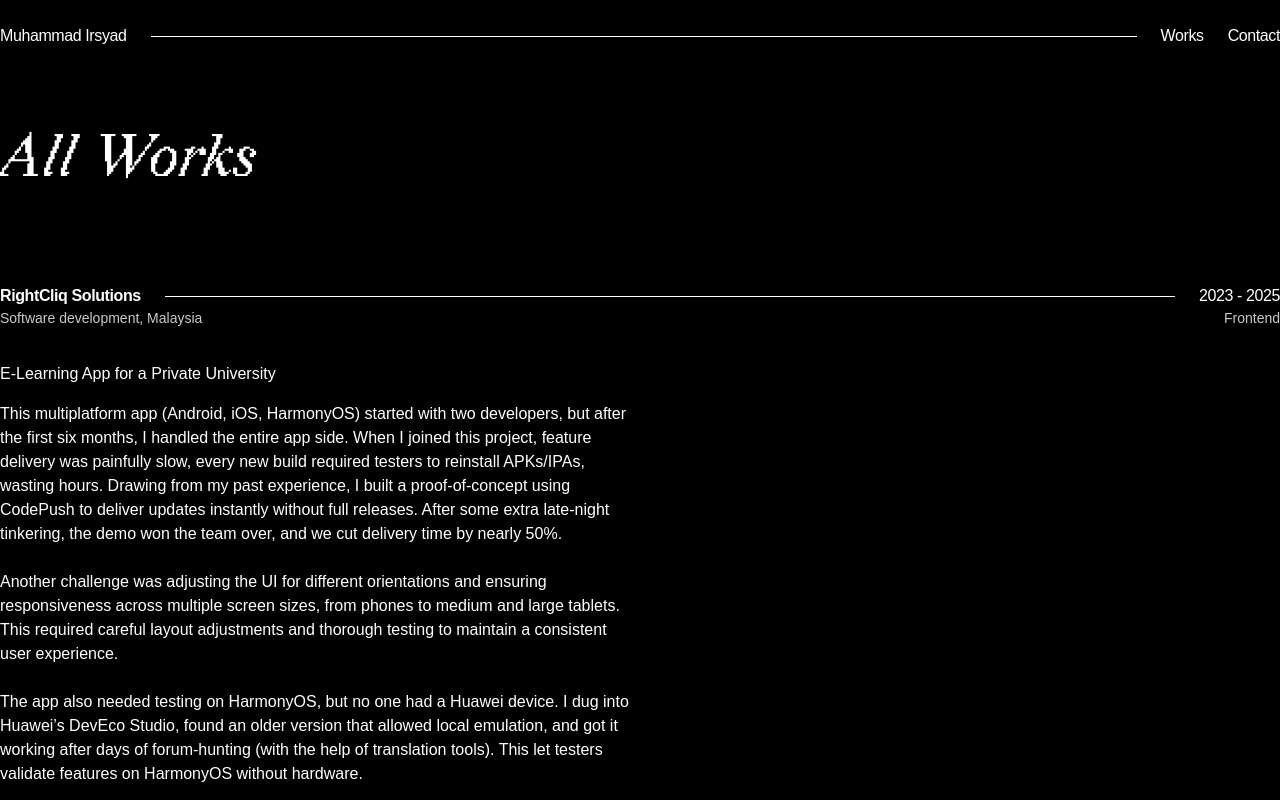
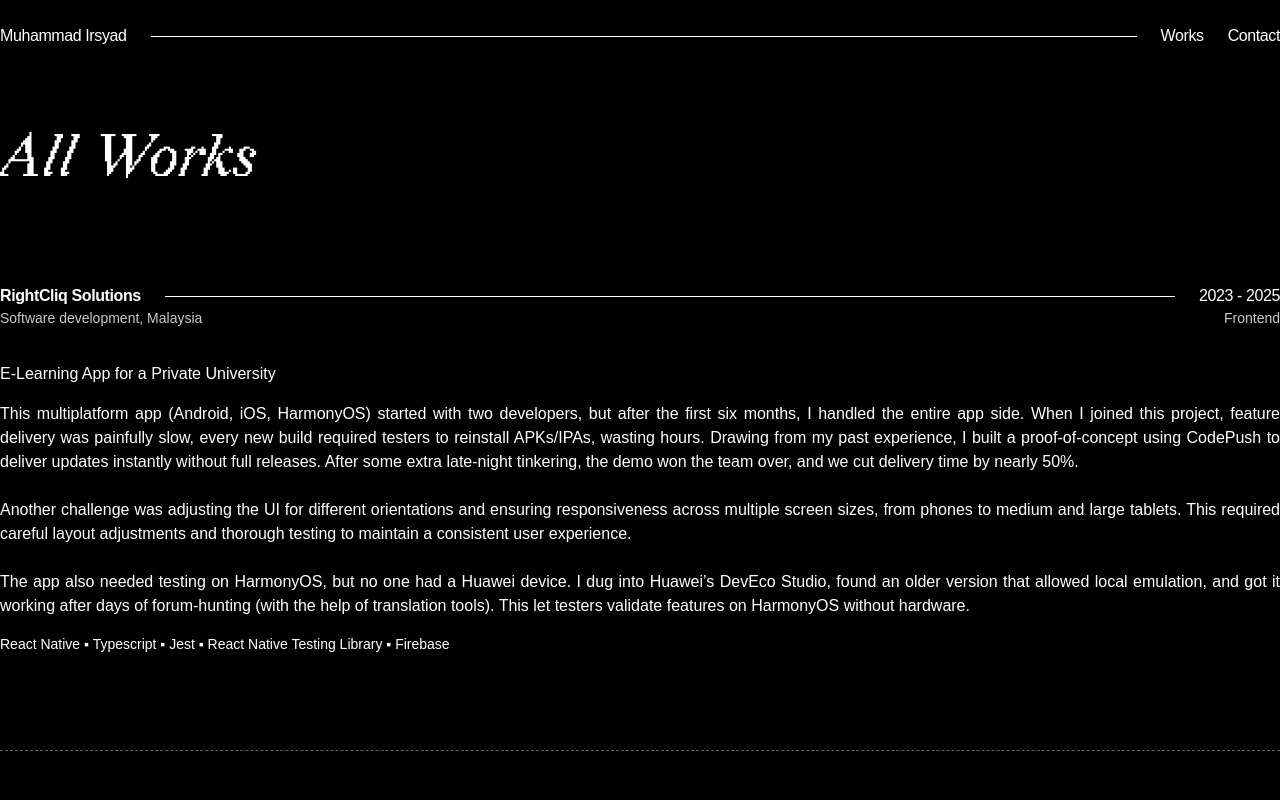
Before and after one commit to irxd/portfolio, a Next.js app: page /works in a window 1280 px wide. Both pictures are taken after a click on the button 640 px from the left and 306 px from the top of the page. Shown: the top 800 px of the page. Built offline with nearby package versions, Linux system fonts and the light colour scheme.

Commit message:
feat: change header background, make work description full width and justify

```diff
--- a/app/components/section/Header.tsx
+++ b/app/components/section/Header.tsx
@@ -52,7 +52,7 @@ export default function Header() {
   return (
     <>
       <header
-        className={`py-6 fixed top-0 z-10 mix-blend-difference px-4 sm:px-0 w-full transition-transform duration-300 ${
+        className={`py-6 fixed top-0 z-10 bg-background px-4 sm:px-0 w-full transition-transform duration-300 ${
           isVisible ? 'translate-y-0' : '-translate-y-full'
         }`}
       >
--- a/app/components/ui/WorkDescription.tsx
+++ b/app/components/ui/WorkDescription.tsx
@@ -59,9 +59,9 @@ export default function WorkDescription({ works, isActive }: WorkDescriptionProp
           key={work.id}
           className={`mb-16 ${index !== works.length - 1 ? 'border-b border-dashed border-[#666666] pb-16' : ''}`}
         >
-          <div className="space-y-4 mt-8 mb-8 md:max-w-1/2">
+          <div className="space-y-4 mt-8 mb-8">
             <div className="text-sm md:text-base">{work.title}</div>
-            <div className="text-sm md:text-base whitespace-pre-line">
+            <div className="text-sm md:text-base whitespace-pre-line text-justify">
               {work.description}
             </div>
             <p className="text-sm">{work.stack}</p>
```
